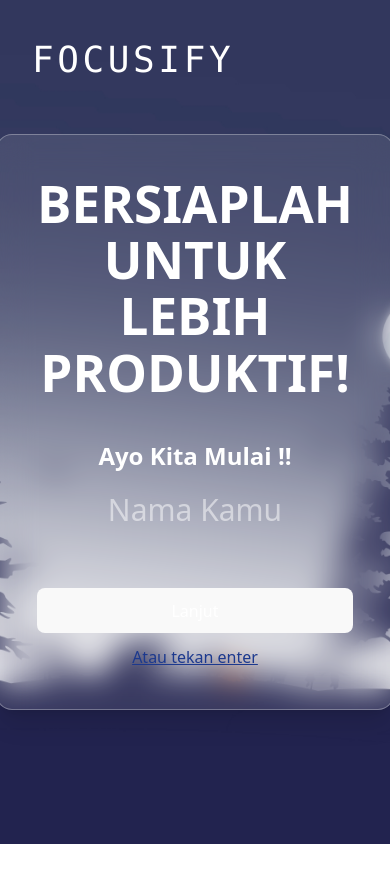
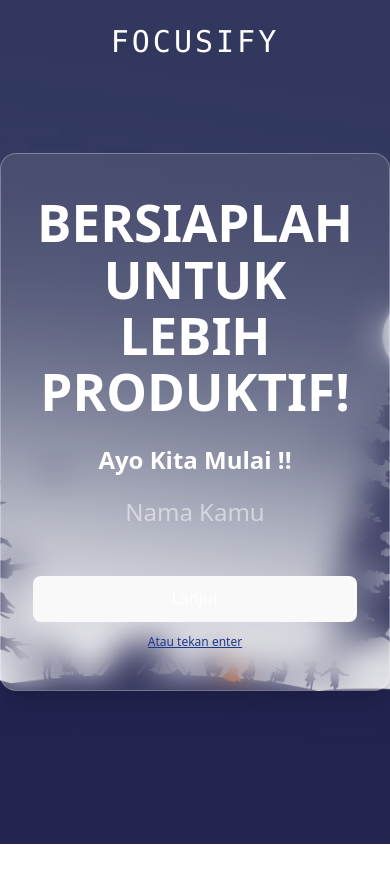
Before and after one commit to bgsprayogi/webfocusify, a React (Vite) app: page /nameinput in a window 390 px wide. Shown: the top 882 px of the page. Built offline with nearby package versions, Linux system fonts and the light colour scheme.

Commit message:
fix:responsive navbar

```diff
--- a/src/components/NameInput.jsx
+++ b/src/components/NameInput.jsx
@@ -26,16 +26,18 @@
             className="fixed inset-0 flex items-center justify-center w-screen h-screen overflow-hidden"
             style={{
                 backgroundImage: `url(${window.innerWidth <= 768
-                        ? backgroundTimerMobile
-                        : backgroundTimerDesktop
+                    ? backgroundTimerMobile
+                    : backgroundTimerDesktop
                     })`,
                 backgroundSize: "cover",
                 backgroundPosition: "center",
             }}
         >
             {/* Logo */}
-            <div className="absolute top-10 left-8 text-white text-4xl font-mono tracking-widest">
-                FOCUSIFY
+            <div className="absolute top-6 w-full flex justify-center md:justify-start md:left-8">
+                <div className="text-white text-3xl md:text-4xl font-mono tracking-widest">
+                    FOCUSIFY
+                </div>
             </div>
 
             {/* Card pakai animasi */}
@@ -45,27 +47,27 @@
                 delay={200}
                 config={{ tension: 100, friction: 20 }}
             >
-                <div className="bg-white/10 backdrop-blur-lg border border-white/30 rounded-2xl p-10 -[120%] max-w-md flex flex-col items-center shadow-xl">
-                    <h1 className="text-xl font-bold text-white text-center mb-10 leading-snug">
+                <div className="bg-white/10 backdrop-blur-lg border border-white/30 rounded-2xl px-8 py-10 md:px-10 md:py-12 max-w-md flex flex-col items-center shadow-xl">
+                    <h1 className="text-lg md:text-2xl font-bold text-white text-center mb-6 md:mb-10 leading-snug">
                         BERSIAPLAH UNTUK LEBIH PRODUKTIF!
                     </h1>
-                    <p className="text-white font-semibold text-2xl mb-5 ">Ayo Kita Mulai !!</p>
+                    <p className="text-white font-semibold text-2xl md:text-3xl mb-5 text-center">Ayo Kita Mulai !!</p>
                     <input
                         type="text"
                         value={name}
                         onChange={(e) => setName(e.target.value)}
                         onKeyDown={handleKeyDown}
                         placeholder="Nama Kamu"
-                        className="w-full mb-15 bg-transparent text-white text-3xl text-center placeholder-white/50 focus:outline-none"
+                        className="w-full mb-12 md:mb-14 bg-transparent text-white text-2xl md:text-3xl text-center placeholder-white/50 focus:outline-none"
                     />
                     <button
                         onClick={handleStart}
-                        className="appearance-none bg-[#3D3AFD] text-white px-6 py-2 rounded-md font-semibold hover:opacity-90 transition w-full"
+                        className="appearance-none bg-[#3D3AFD] text-white px-6 py-3 rounded-md font-semibold hover:opacity-90 transition w-full text-lg md:text-xl"
                     >
                         Lanjut
                     </button>
 
-                    <p className="text-ss text-blue-900 mt-3 underline">
+                    <p className="text-xs md:text-sm text-blue-900 mt-3 underline text-center">
                         Atau tekan enter
                     </p>
                 </div>
```
